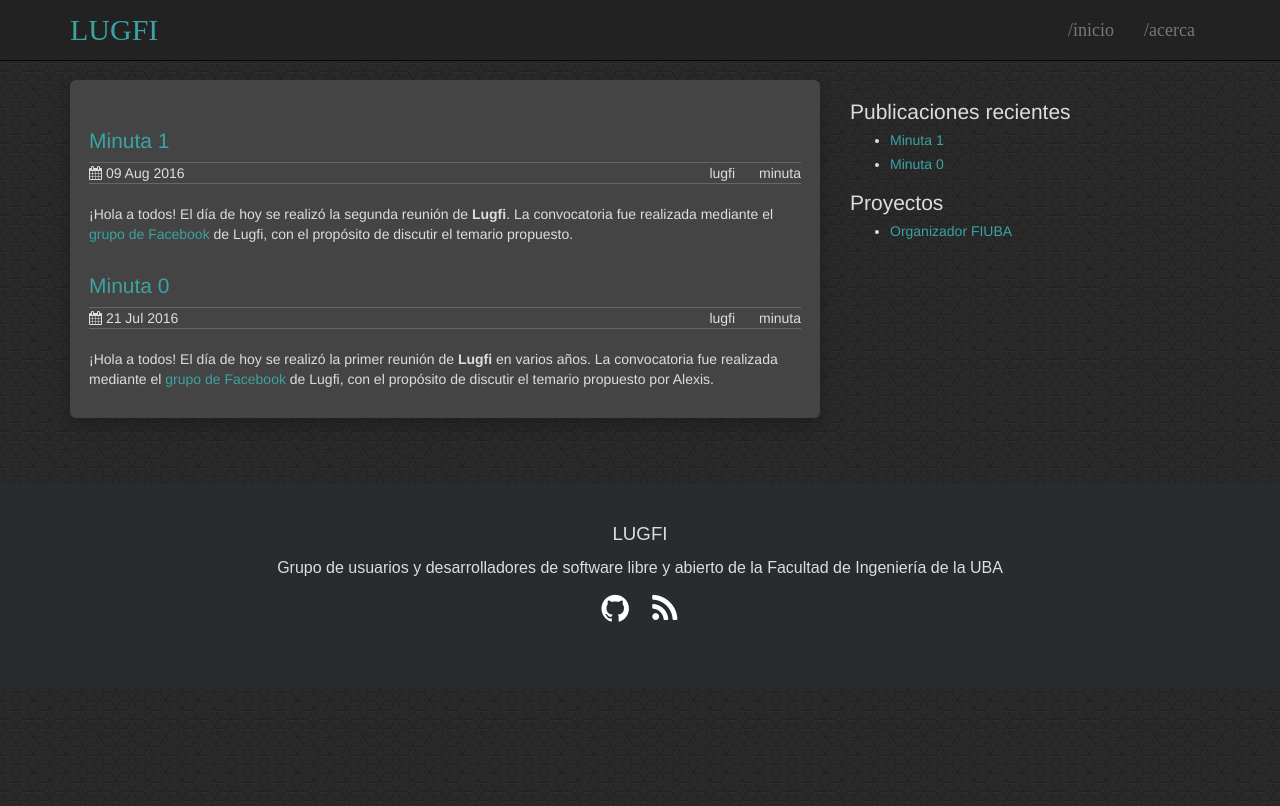
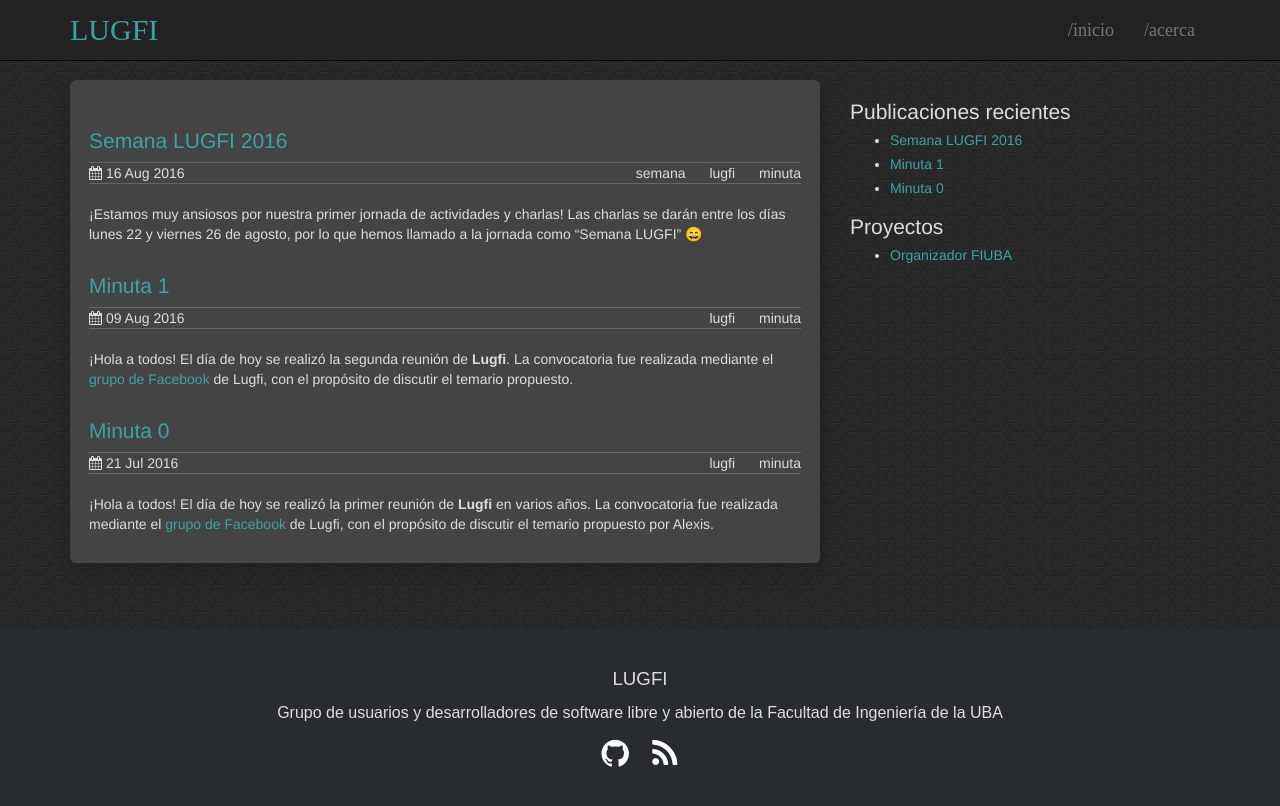
Before and after one commit to lugfi/lugfi.github.io, a Jekyll site: the page built from index.html, in a window 1280 px wide. Shown: the top 806 px of the page. Built offline with Jekyll 4.4.1, drawn with Linux system fonts in a browser that asks for light colours; emoji names are drawn with the system emoji font.

Commit message:
Post sobre la semana LUGFI. Habilito emojis.

```diff
--- a/_config.yml
+++ b/_config.yml
@@ -21,3 +21,4 @@ markdown: kramdown
 
 gems:
   - jekyll-mentions
+  - jemoji
--- /dev/null
+++ b/_posts/2016-08-16-semana-lugfi-2016.md
@@ -0,0 +1,41 @@
+---
+layout: post
+title: Semana LUGFI 2016
+description: ¡Una semana con muchas charlas sobre herramientas y software libre útiles para el estdiante de FIUBA!
+tags: semana lugfi minuta
+---
+
+¡Estamos muy ansiosos por nuestra primer jornada de actividades y charlas!
+Las charlas se darán entre los días lunes 22 y viernes 26 de agosto, por lo que
+hemos llamado a la jornada como "Semana LUGFI" :smile:
+
+Hay charlas de diversa índole, tanto para personas que se inician en el mundo
+del software libre como los que tienen un tiempo recorrido.
+
+## Charlas
+
+### Lunes 22
+
+* **17:30** _Herramientas libres para crear documentos de alta calidad_ (Ezequiel Pérez Dittler, Lucas Perea)
+* **18:30** _Versionado de código con Git_ (Ximena G)
+* **19:30** _Introduccion a CMake_ (Matias Lafroce)
+
+### Martes 23
+
+No hay charlas :cry:
+
+### Miércoles 24
+
+* **17:00** _Cálculo numérico y simulación con herramientas libres_ (Fernando Danko)
+* **17:00** _Introducción a Python_ (Martín Coll)
+
+### Jueves 25
+
+* **18:00** _Cómo ser Hipster desarrollando con NodeJS_ (Mariano Vazquez)
+* **19:00** _The Linux side of the force_ (Iván Terzano)
+
+### Viernes 26
+
+* **16:00** _Charla 1_ (Profe Matias)
+* **17:00** _Charla 2_ (Profe Matias)
+* **18:00** _¿Virtualizar? Mejor Dockerizar_ (Matias Lafroce)
```
